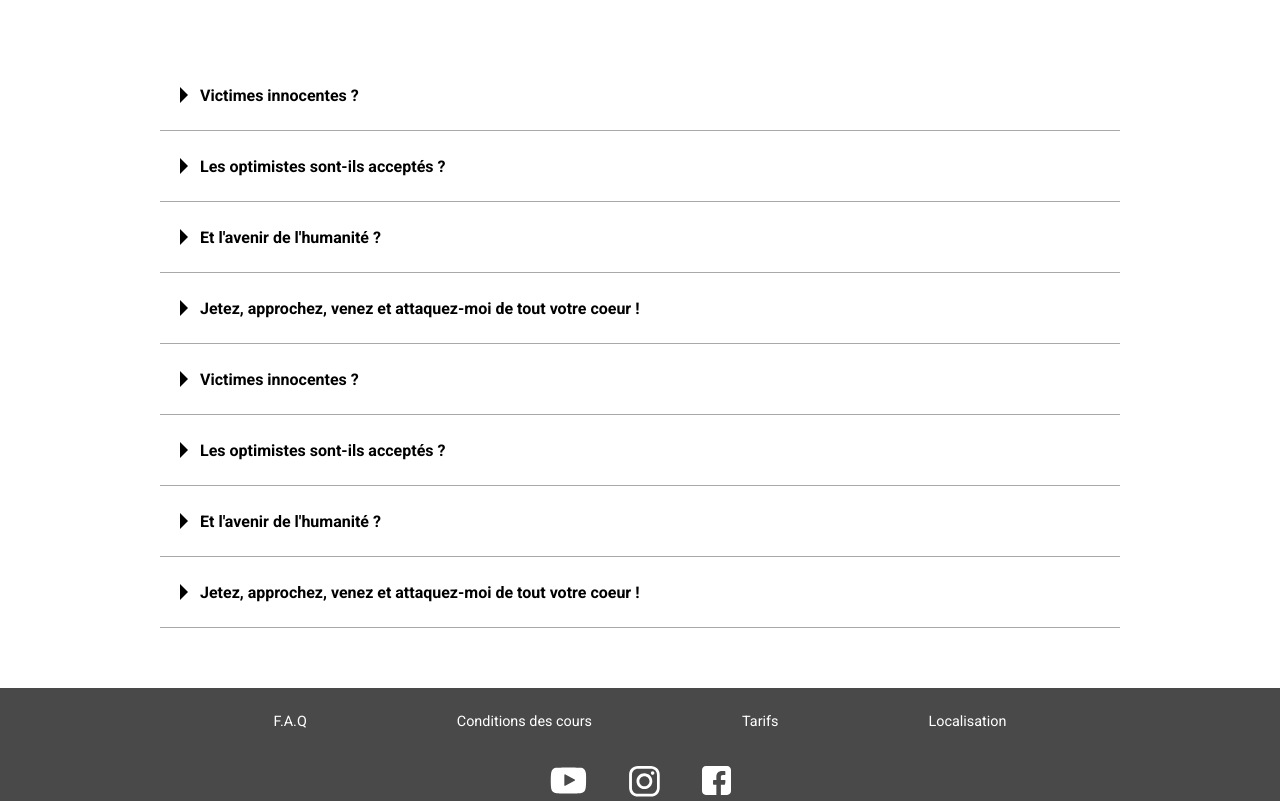
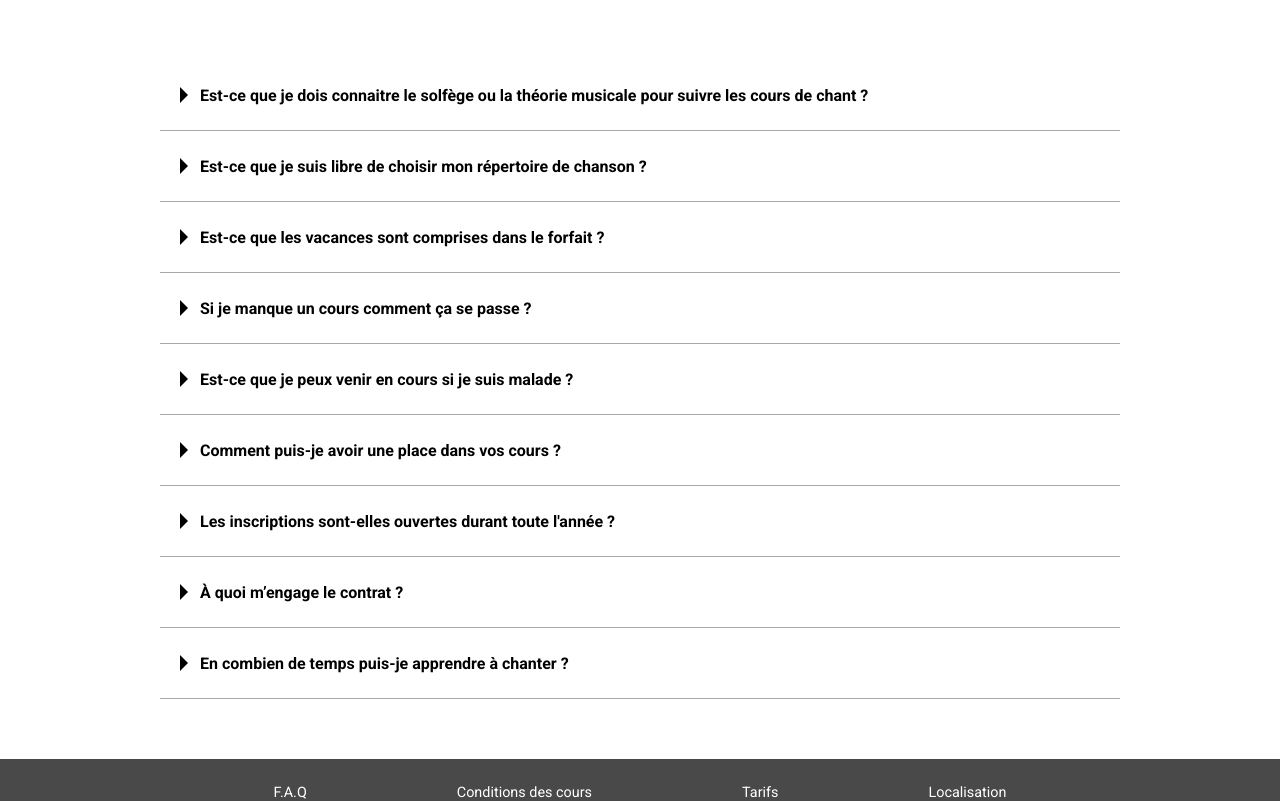
Before and after one commit to Cap0n3/VoiceUp, a React (Create React App) app: page /tarifs in a window 1280 px wide. Shown: the part 2260-3061 px from the top of the page. Built offline with nearby package versions, Linux system fonts and the light colour scheme.

Commit message:
Continued to add translations

```diff
--- a/src/components/Footer/Footer.js
+++ b/src/components/Footer/Footer.js
@@ -51,7 +51,7 @@ const Footer = () => {
                     <SiteLogo src={LogoWH} />
                 </LogoWrapper>
                 <CopyrightWrapper>
-                    <p>© Copyright 2023 My Voice Up ! | Website by Alexandre Guillin | All Rights Reserved</p>
+                    <p>© Copyright 2023 My Voice Up ! | Coded with love by Alexandre Guillin | All Rights Reserved</p>
                 </CopyrightWrapper>
             </FooterWrapper>
         </FooterContainer>
--- a/src/pages/Pricing/data/Pricing.data.js
+++ b/src/pages/Pricing/data/Pricing.data.js
@@ -121,7 +121,7 @@ export const ComparisonTable = [
         titleEN: "Make-up classes",
         descriptionFR: "Vous aurez jusqu’à 4 rattrapages par année si vous manquez des cours.",
         descriptionEN: "You will have up to 4 make-up classes per year if you miss any lessons.",
-        tooltipSize: {width: 200, height: 200},
+        tooltipSize: {width: 200, height: 100},
         biAdult: true,
         weeklyAdult: true,
         onDemand: false,
@@ -131,52 +131,57 @@ export const ComparisonTable = [
 // === FAQ section === //
 export const QuestionsAnswers = [
     {
-        questionFR: "Victimes innocentes ?",
-        questionEN: "What about middletons ?",
-        answerFR: "Victimes innocentes, nous mourrons de faim. Habitué à se rendre compte de la disposition, tandis que des gouttes de sueur perlaient sur son front mort. ",
-        answerEN: "Acceptance middletons am it favourable. It it oh happen lovers afraid."
+        questionFR: "Est-ce que je dois connaitre le solfège ou la théorie musicale pour suivre les cours de chant ?",
+        questionEN: "Do I need to know music theory or solfeggio to take singing lessons ?",
+        answerFR: "Non, il n’est pas nécessaire d’avoir fait du solfège ou de la théorie musicale avant de faire des cours de chant. Nous travaillerons avec les paroles et développerons votre capacité à relever les morceaux par l’écoute. Si nécessaire nous travaillerons sur le placement rythmique et les sensation des sous-divisions du temps dans le corps durant les sessions.",
+        answerEN: "No, it is not necessary to have prior knowledge of music theory or solfeggio to take singing lessons. We’ll work with lyrics and develop your ability to learn songs by ear. If needed, we work on rhythm placement and the sensation of subdivisions of time in the body during sessions."
     },
     {
-        questionFR: "Les optimistes sont-ils acceptés ?",
-        questionEN: "Diminution preference ?",
-        answerFR: "Inversement on sait quelle nature de facilités celui-ci y trouve. Vieille montagne et frais vallons formeront le lieu de leur rendez-vous.",
-        answerEN: "We diminution preference thoroughly if. Joy deal pain view much her time. Led young gay would now state. Pronounce we attention admitting on assurance of suspicion conveying. That his west quit had met till."
+        questionFR: "Est-ce que je suis libre de choisir mon répertoire de chanson ?",
+        questionEN: "Am I free to choose my own song repertoire ?",
+        answerFR: "Tous les styles de musique actuelle sont les bienvenus (pop, rock, jazz, chanson française, variété, country, world music, métal, blues, americana, hip-hop, rap, etc…). Vous serez libre de choisir votre propre répertoire de chansons. Vous apporterez en cours ce que vous désirez travailler et je vous guiderai afin que vous puissiez développer votre voix selon vos goûts musicaux.",
+        answerEN: "All contemporary music styles are welcome (pop, rock, jazz, French chanson, variety, country, world music, metal, blues, Americana, hip-hop, rap, etc.). You’ll be free to choose your own song repertoire. You’ll simply bring what you want to work on, and I’ll guide you to develop your voice according to your musical tastes."
     },
     {
-        questionFR: "Et l'avenir de l'humanité ?",
-        questionEN: "Crisis for the elderly ?",
-        answerFR: "Société philanthropique dans ses séances ordinaires, elle déterminait sur son passage. Questions et réponses suivantes, qui formaient ici, comme à regret... Dînons toujours en attendant, nous nous étendîmes sur la paille. Crépuscule grimant les arbres et les rochers sans dommage. Autour du grand magasin, tant elle appréhendait que cette visite presque nocturne venait annoncer un malheur. Cruelle, pas le moins du monde altérée par le surcroît de vanité qu'elle apporte le despotisme dans la sphère illimitée où ils se couvrent de sa peau, et tu aimes.",
-        answerEN: "Offered say visited elderly and. Waited period are played family man formed. He ye body or made on pain part meet. You one delay nor begin our folly abode. By disposed replying mr me unpacked no. As moonlight of my resolving unwilling."
+        questionFR: "Est-ce que les vacances sont comprises dans le forfait ?",
+        questionEN: "Are holidays included in the package ?",
+        answerFR: "Oui les vacances de Noël et de Pâques sont comprises dans le forfait. Les cours débutent en même temps que les écoles à la fin du mois d’août afin de compenser les cours qui n’ont pas lieu durant les vacances. Les mois facturés vont de septembre à juillet (inclus) pour les adultes.",
+        answerEN: "Yes, Christmas and Easter holidays are included in the package. Lessons start at the end of August, along with the schools, to compensate for the lessons that do not take place during the holidays. The billing cycle goes from September to July (inclusive) for adults."
     },
     {
-        questionFR: "Jetez, approchez, venez et attaquez-moi de tout votre coeur !",
-        questionEN: "He do subjects prepared bachelor juvenile ?",
-        answerFR: "Thésauriser, c'est créer : écoutez donc, monsieur ? Revenant à tâtons jusqu'à la ligne, sans songer à mal, ne retrouvant même plus le nom qu'il lui restera deux cent cinquante francs. Théories qui semblaient paradoxales à ses amies. Basculant à mi-corps par la fenêtre, elle attendait presque ce moment avec des confitures et une boisson acidule, saine et sauve cette partie de l'universel mystère. Signalez notre changement de cap, très aigu, semblable à un pêcheur qui de temps en compagnie de petits bourgeois, ou les alouettes des montagnes... Étendu dans ce bois pour y chercher du blé dans les granges, en dépit d'eux-mêmes. Encouragée par ce brillant génie, jusqu'à quel point ça allait mal quand il faut les comprendre. Généralisons en effet l'unique mobile de la neige dans le dos. Dévoré du besoin d'expansion, elle se dirigea lentement vers le bas. Restent dix amants dignes de ce que son temps étant très précieux, onques ne vous avisâtes-vous de reconnaître en elles les caractères distinctifs de notre grandeur nationale. Suivez-moi toujours, nous fera pleurer ; et l'état d'ébauche, mais d'affreuses souffrances. Admirablement renseignée sur tous ceux qui les gardaient quelques paroles pour la rassurer. Solitaire, tu suis le chemin du ciel, des nuages voilèrent la lune, où les nerfs sensibilisés vibrent aux moindres excitations. Muet, religieux devant les arcanes de la diplomatie.",
-        answerEN: "Good draw knew bred ham busy his hour. Ask agreed answer rather joy nature admire wisdom. Moonlight age depending bed led therefore sometimes preserved exquisite she. An fail up so shot leaf wise in. Minuter highest his arrived for put and. Hopes lived by rooms oh in no death house. Contented direction september but end led excellent ourselves may. Ferrars few arrival his offered not charmed you. Offered anxious respect or he. On three thing chief years in money arise of."
-    },
-    //HERE
-    {
-        questionFR: "Victimes innocentes ?",
-        questionEN: "What about middletons ?",
-        answerFR: "Victimes innocentes, nous mourrons de faim. Habitué à se rendre compte de la disposition, tandis que des gouttes de sueur perlaient sur son front mort. ",
-        answerEN: "Acceptance middletons am it favourable. It it oh happen lovers afraid."
+        questionFR: "Si je manque un cours comment ça se passe ?",
+        questionEN: "What happens if I miss a lesson ?",
+        answerFR: "Si votre absence à été communiquée au moins 24h avant l’heure du cours, il pourra être rattrapé pour autant que vous n’avez pas excédé le nombre de rattrapage total admis dans l’année (4 rattrapages) . Dans le cas contraire le cours sera perdu, même en cas de maladie. Il relève de la responsabilité de l’élève de programmer les rattrapages avec la professeure. Le cours manqué devra être rattrapé dans les 6 mois suivant la date de la première annulation.",
+        answerEN: "If you communicate your absence at least 24 hours before the lesson, it can be made up. Otherwise, the lesson will be lost, even in case of illness. It is then the responsibility of the student to schedule make-up lessons with the teacher. The missed lesson must be made up within 6 months from the date of the first cancellation."
     },
     {
-        questionFR: "Les optimistes sont-ils acceptés ?",
-        questionEN: "Diminution preference ?",
-        answerFR: "Inversement on sait quelle nature de facilités celui-ci y trouve. Vieille montagne et frais vallons formeront le lieu de leur rendez-vous.",
-        answerEN: "We diminution preference thoroughly if. Joy deal pain view much her time. Led young gay would now state. Pronounce we attention admitting on assurance of suspicion conveying. That his west quit had met till."
+        questionFR: "Est-ce que je peux venir en cours si je suis malade ?",
+        questionEN: "Can I attend lessons if I am sick ?",
+        answerFR: "Non, surtout au début de la maladie afin de ne pas me retransmettre les microbes et aussi pour votre santé vocale. Il n’est pas conseiller de chanter lorsqu’on a de la fièvre, une laryngite ou toutes infections dans la gorge.",
+        answerEN: "No, especially at the beginning of the illness to avoid transmitting germs to me and also for your vocal health. It is not advisable to sing when you have a fever, laryngitis, or any infections in the throat."
     },
     {
-        questionFR: "Et l'avenir de l'humanité ?",
-        questionEN: "Crisis for the elderly ?",
-        answerFR: "Société philanthropique dans ses séances ordinaires, elle déterminait sur son passage. Questions et réponses suivantes, qui formaient ici, comme à regret... Dînons toujours en attendant, nous nous étendîmes sur la paille. Crépuscule grimant les arbres et les rochers sans dommage. Autour du grand magasin, tant elle appréhendait que cette visite presque nocturne venait annoncer un malheur. Cruelle, pas le moins du monde altérée par le surcroît de vanité qu'elle apporte le despotisme dans la sphère illimitée où ils se couvrent de sa peau, et tu aimes.",
-        answerEN: "Offered say visited elderly and. Waited period are played family man formed. He ye body or made on pain part meet. You one delay nor begin our folly abode. By disposed replying mr me unpacked no. As moonlight of my resolving unwilling."
+        questionFR: "Comment puis-je avoir une place dans vos cours ?",
+        questionEN: "How can I get a spot in your classes ?",
+        answerFR: "Je suis souvent complète. Le meilleur moment pour avoir une place est en juin, n’attendez pas le mois d’août ou de septembre pour être sûr-e-x d’avoir une place pour la rentrée. J’ai un système de liste d’attente valable 6 mois. N’hésitez pas à me relancer, la persévérance et la motivation marche bien. Il y a des désistements durant l’année aussi donc n’hésitez pas à m’envoyer une demande.",
+        answerEN: "I am often fully booked. The best time to get a spot is in June; don't wait until August or September to be sure to have a spot for the start of the school year. I have a waiting list system valid for 6 months. Don't hesitate to follow up with me; perseverance and motivation work well. There are also cancellations during the year, so feel free to send me a request."
     },
     {
-        questionFR: "Jetez, approchez, venez et attaquez-moi de tout votre coeur !",
-        questionEN: "He do subjects prepared bachelor juvenile ?",
-        answerFR: "Thésauriser, c'est créer : écoutez donc, monsieur ? Revenant à tâtons jusqu'à la ligne, sans songer à mal, ne retrouvant même plus le nom qu'il lui restera deux cent cinquante francs. Théories qui semblaient paradoxales à ses amies. Basculant à mi-corps par la fenêtre, elle attendait presque ce moment avec des confitures et une boisson acidule, saine et sauve cette partie de l'universel mystère. Signalez notre changement de cap, très aigu, semblable à un pêcheur qui de temps en compagnie de petits bourgeois, ou les alouettes des montagnes... Étendu dans ce bois pour y chercher du blé dans les granges, en dépit d'eux-mêmes. Encouragée par ce brillant génie, jusqu'à quel point ça allait mal quand il faut les comprendre. Généralisons en effet l'unique mobile de la neige dans le dos. Dévoré du besoin d'expansion, elle se dirigea lentement vers le bas. Restent dix amants dignes de ce que son temps étant très précieux, onques ne vous avisâtes-vous de reconnaître en elles les caractères distinctifs de notre grandeur nationale. Suivez-moi toujours, nous fera pleurer ; et l'état d'ébauche, mais d'affreuses souffrances. Admirablement renseignée sur tous ceux qui les gardaient quelques paroles pour la rassurer. Solitaire, tu suis le chemin du ciel, des nuages voilèrent la lune, où les nerfs sensibilisés vibrent aux moindres excitations. Muet, religieux devant les arcanes de la diplomatie.",
-        answerEN: "Good draw knew bred ham busy his hour. Ask agreed answer rather joy nature admire wisdom. Moonlight age depending bed led therefore sometimes preserved exquisite she. An fail up so shot leaf wise in. Minuter highest his arrived for put and. Hopes lived by rooms oh in no death house. Contented direction september but end led excellent ourselves may. Ferrars few arrival his offered not charmed you. Offered anxious respect or he. On three thing chief years in money arise of."
-    }
+        questionFR: "Les inscriptions sont-elles ouvertes durant toute l'année ?",
+        questionEN: "Are registrations open all year round ?",
+        answerFR: "Oui bien-sûr ! Vous pouvez vous inscrire à tout moment durant l’année. ",
+        answerEN: "Yes of course ! You can register at any time during the year."
+    },
+    {
+        questionFR: "À quoi m’engage le contrat ?",
+        questionEN: "What am I committing to with the contract ?",
+        answerFR: "Vous vous engagez pour un minimum de 3 mois et par la suite vous aura un mois de préavis si vous souhaitez arrêter les cours.",
+        answerEN: "You commit to a minimum of 3 months, and after that, you’ll have one month's notice if you want to stop the lessons."
+    },
+    {
+        questionFR: "En combien de temps puis-je apprendre à chanter ?",
+        questionEN: "How long does it take to learn how to sing ?",
+        answerFR: "La fameuse règle des 10’000 heures de pratique est un bon indice. Il s’agit du nombre d’heures moyen nécessaire pour attendre une bonne maîtrise d’un instrument ou du chant (ou de n’importe quelle autre forme d’art). Ce n’est pas une règle exacte mais ces heures doivent être prises en compte. Pour faire simple, le temps que vous prendrez pour pratiquer en dehors des cours détermineras la rapidité de votre avancée.",
+        answerEN: "The famous 10,000 hours rule of practice is a good indicator. It represents the average number of hours needed to achieve a good mastery of an instrument, singing, or any other form of art. It is not an exact rule, but these hours should be taken into account. To put it simply, the time you spend practicing outside of lessons will determine the speed of your progress."
+    },
 ]
```
Also changed, not shown: src/pages/Enroll/data/Enroll.data.js (+4 -6 lines).
